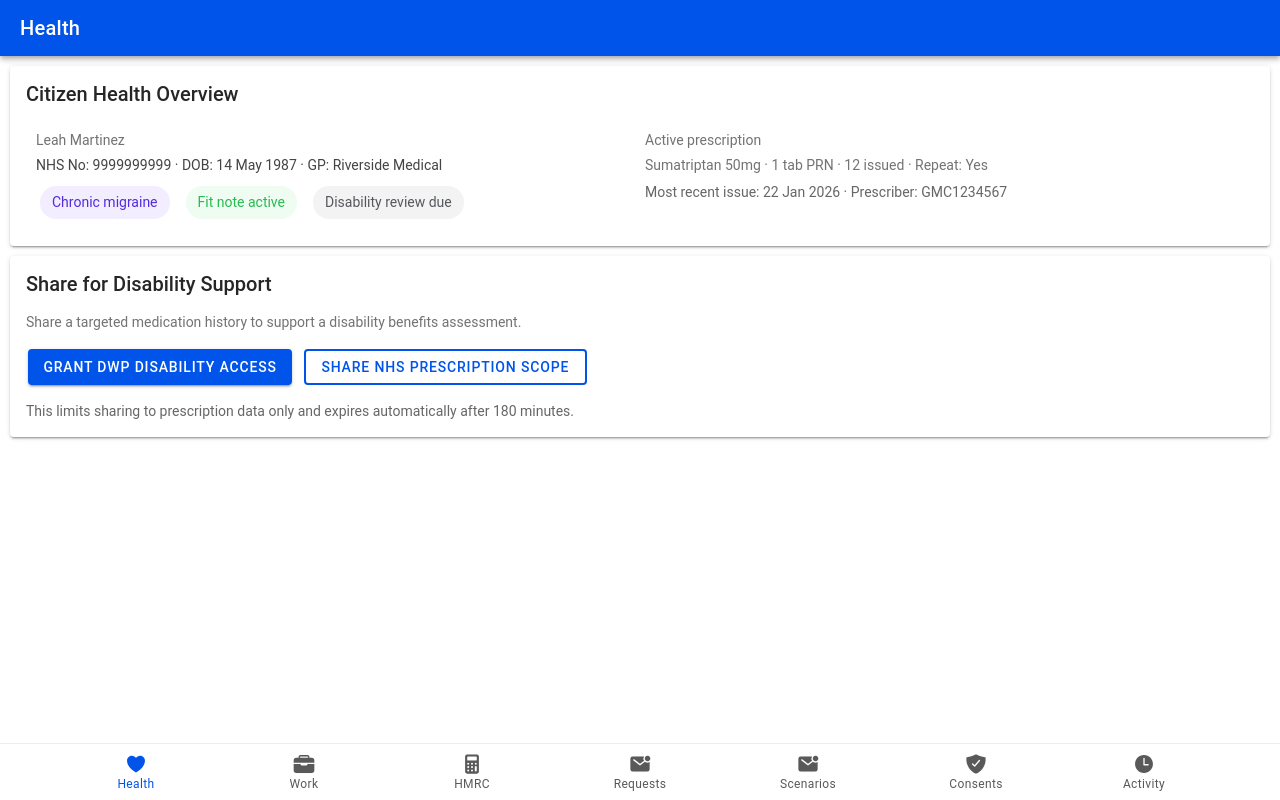
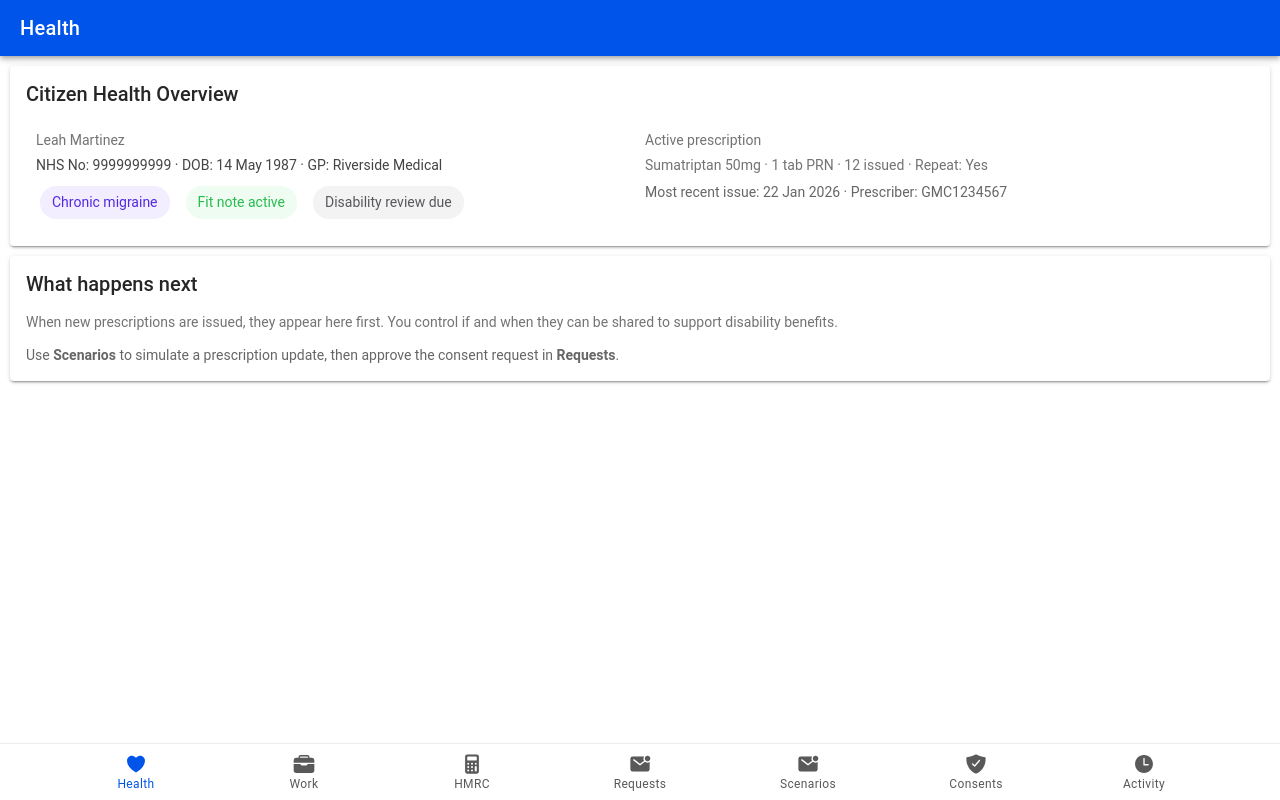
Before and after one commit to Thomas-Pal/kafka-digital-wallet, a React (Vite) app in the folder apps/wallet/: page /health in a window 1280 px wide. Built offline with nearby package versions, Linux system fonts and the light colour scheme.

Commit message:
Align wallet tabs with scenario-driven consent

```diff
--- a/apps/wallet/src/pages/Activity.tsx
+++ b/apps/wallet/src/pages/Activity.tsx
@@ -41,6 +41,13 @@ export default function Activity() {
         <IonList>
           <IonItem lines="full">
             <IonLabel>
+              <h2>Scenario simulated: NHS prescription update</h2>
+              <p>Awaiting consent approval for disability sharing</p>
+            </IonLabel>
+            <IonBadge color="warning">Pending</IonBadge>
+          </IonItem>
+          <IonItem lines="full">
+            <IonLabel>
               <h2>Consent granted: DWP UC case uc-9001</h2>
               <p>Share scope: share:dwp:uc · 22 Jan 2026, 17:18</p>
             </IonLabel>
--- a/apps/wallet/src/pages/HMRC.tsx
+++ b/apps/wallet/src/pages/HMRC.tsx
@@ -45,7 +45,7 @@ export default function HMRC() {
                   <h4 style={{ marginTop: 0 }}>Employer summary</h4>
                   <p style={{ margin: '6px 0' }}>Acme Widgets Ltd · Leaving date: 22 Jan 2026</p>
                   <p style={{ margin: '6px 0', color: '#666' }}>
-                    This data can be used to validate Universal Credit eligibility.
+                    This data is linked to your benefits case only after you approve a consent request.
                   </p>
                 </IonCol>
               </IonRow>
@@ -61,6 +61,9 @@ export default function HMRC() {
               Verified HMRC summaries reduce manual evidence requests and speed up benefit
               decisions by sharing tax and employment data directly from source.
             </p>
+            <p style={{ marginTop: 12, color: '#666' }}>
+              You stay in control: sharing only begins after a consent request is approved.
+            </p>
           </IonCardContent>
         </IonCard>
       </IonContent>
--- a/apps/wallet/src/pages/Health.tsx
+++ b/apps/wallet/src/pages/Health.tsx
@@ -12,10 +12,7 @@ import {
   IonGrid,
   IonRow,
   IonCol,
-  IonButton,
 } from '@ionic/react';
-import { issueAdHocGrant } from '../services/api';
-
 export default function Health() {
   return (
     <IonPage>
@@ -59,43 +56,16 @@ export default function Health() {
 
         <IonCard>
           <IonCardHeader>
-            <IonCardTitle>Share for Disability Support</IonCardTitle>
+            <IonCardTitle>What happens next</IonCardTitle>
           </IonCardHeader>
           <IonCardContent>
             <p style={{ marginTop: 0 }}>
-              Share a targeted medication history to support a disability benefits assessment.
+              When new prescriptions are issued, they appear here first. You control if and when
+              they can be shared to support disability benefits.
             </p>
-            <div style={{ display: 'flex', gap: 8, flexWrap: 'wrap', marginTop: 12 }}>
-              <IonButton
-                onClick={() =>
-                  issueAdHocGrant({
-                    rp: 'dwp',
-                    citizenId: 'cit-123',
-                    caseId: 'dis-9002',
-                    scopes: ['share:dwp:disability'],
-                    ttlMinutes: 180,
-                  })
-                }
-              >
-                Grant DWP Disability Access
-              </IonButton>
-              <IonButton
-                fill="outline"
-                onClick={() =>
-                  issueAdHocGrant({
-                    rp: 'dwp',
-                    citizenId: 'cit-123',
-                    caseId: 'dis-9002',
-                    scopes: ['share:nhs:prescriptions'],
-                    ttlMinutes: 180,
-                  })
-                }
-              >
-                Share NHS Prescription Scope
-              </IonButton>
-            </div>
             <p style={{ marginTop: 12, color: '#666' }}>
-              This limits sharing to prescription data only and expires automatically after 180 minutes.
+              Use <strong>Scenarios</strong> to simulate a prescription update, then approve the
+              consent request in <strong>Requests</strong>.
             </p>
           </IonCardContent>
         </IonCard>
--- a/apps/wallet/src/pages/WorkBenefits.tsx
+++ b/apps/wallet/src/pages/WorkBenefits.tsx
@@ -12,9 +12,7 @@ import {
   IonRow,
   IonCol,
   IonChip,
-  IonButton,
 } from '@ionic/react';
-import { issueAdHocGrant } from '../services/api';
 
 export default function WorkBenefits() {
   return (
@@ -59,43 +57,16 @@ export default function WorkBenefits() {
 
         <IonCard>
           <IonCardHeader>
-            <IonCardTitle>Share with DWP & Coach</IonCardTitle>
+            <IonCardTitle>What happens next</IonCardTitle>
           </IonCardHeader>
           <IonCardContent>
             <p style={{ marginTop: 0 }}>
-              Grant time-limited access to termination evidence so DWP can assess UC eligibility
-              and a Work Coach can schedule support.
+              When an employment change is recorded, you will receive a consent request from DWP
+              or a Work Coach. Approving that request shares only the evidence needed for UC.
             </p>
-            <div style={{ display: 'flex', gap: 8, marginTop: 12, flexWrap: 'wrap' }}>
-              <IonButton
-                onClick={() =>
-                  issueAdHocGrant({
-                    rp: 'dwp',
-                    citizenId: 'cit-123',
-                    caseId: 'uc-9001',
-                    scopes: ['share:dwp:uc'],
-                    ttlMinutes: 180,
-                  })
-                }
-              >
-                Grant DWP UC Access
-              </IonButton>
-              <IonButton
-                fill="outline"
-                onClick={() =>
-                  issueAdHocGrant({
-                    rp: 'coach',
-                    citizenId: 'cit-123',
-                    scopes: ['share:coach:basic'],
-                    ttlMinutes: 180,
-                  })
-                }
-              >
-                Grant Coach Support Access
-              </IonButton>
-            </div>
             <p style={{ marginTop: 12, color: '#666' }}>
-              Access is scoped to UC eligibility evidence and expires automatically.
+              Use <strong>Scenarios</strong> to simulate a termination event, then approve the
+              consent request in <strong>Requests</strong>.
             </p>
           </IonCardContent>
         </IonCard>
```
